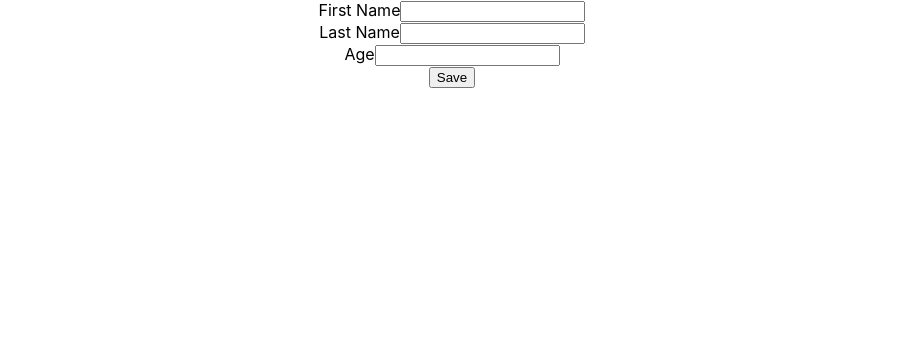
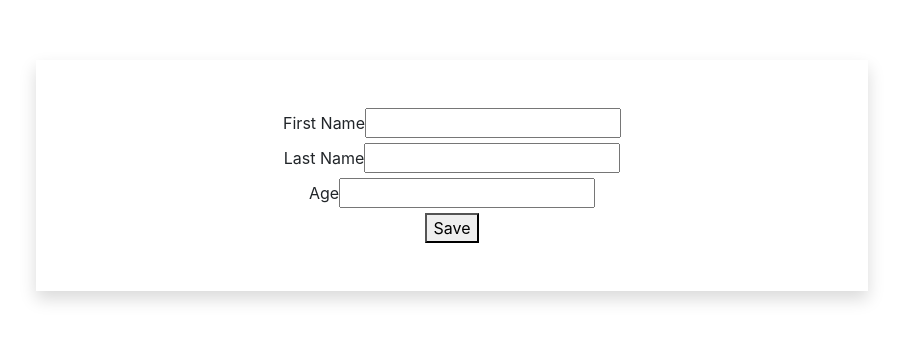
Before and after one commit to Hardi-Shah/React-Hook-Form, a React (Create React App) app: page / in a window 1280 px wide. Shown: the top 342 px of the page, without its empty margins (188-1091 px from the left). Built offline with nearby package versions, Linux system fonts and the light colour scheme.

Commit message:
Initial Commit

```diff
--- a/package.json
+++ b/package.json
@@ -11,6 +11,7 @@
     "@types/node": "^12.19.16",
     "@types/react": "^17.0.1",
     "@types/react-dom": "^17.0.0",
+    "bootstrap": "^4.6.0",
     "react": "^17.0.1",
     "react-dom": "^17.0.1",
     "react-hook-form": "^6.15.1",
--- a/src/App.tsx
+++ b/src/App.tsx
@@ -2,6 +2,7 @@ import React from 'react';
 import logo from './logo.svg';
 import './App.css';
 import InputForm from './Components/InputForm';
+import '../node_modules/bootstrap/dist/css/bootstrap.css';
 
 function App() {
   return (
--- /dev/null
+++ b/src/Components/InputForm.css
@@ -0,0 +1,7 @@
+.AddStyle{
+    margin-Top: 80px;
+}
+.container{
+    margin-top:-20px;
+    margin-bottom: 20px;
+}
--- a/src/Components/InputForm.tsx
+++ b/src/Components/InputForm.tsx
@@ -1,5 +1,6 @@
 import React from "react";
 import { useForm } from "react-hook-form";
+import './InputForm.css'
 
 type Profile = {
     firstname: string
@@ -8,38 +9,40 @@ type Profile = {
 }
 
 export default function InputForm() {
-    const {register, handleSubmit, errors} = useForm<Profile>()
+    const { register, handleSubmit, errors } = useForm<Profile>()
 
     const onSubmit = handleSubmit((data) => {
         alert(JSON.stringify(data))
     })
 
     return (
-      <main>
+        <div className="container">
+            <div className="w-75 mx-auto shadow p-5 AddStyle"  >
                 <form onSubmit={onSubmit}>
                     <div>
                         <label htmlFor="firstname">First Name</label>
-          <input ref={register({ required: true })} id="firstname" name="firstname" type="text"/>
+                        <input ref={register({ required: true })} id="firstname" name="firstname" type="text" />
                         {
                             errors.firstname && <div className="error">Enter your name</div>
                         }
                     </div>
                     <div>
                         <label htmlFor="lastname">Last Name</label>
-          <input ref={register({ required: true })} id="lastname" name="lastname" type="text"/>
+                        <input ref={register({ required: true })} id="lastname" name="lastname" type="text" />
                         {
                             errors.lastname && <div className="error">Enter your last name</div>
                         }
                     </div>
                     <div>
                         <label htmlFor="age">Age</label>
-          <input ref={register({ required: true })} id="age" name="age" type="text"/>
+                        <input ref={register({ required: true })} id="age" name="age" type="text" />
                         {
                             errors.age && <div className="error">Enter your age</div>
                         }
                     </div>
                     <button type="submit">Save</button>
                 </form>
-      </main>
+            </div>
+        </div>
     );
 }
```
Also changed, not shown: 1 other file (tests, documents, lock files or other folders). Lines whose indentation alone changed are shown as unchanged.
